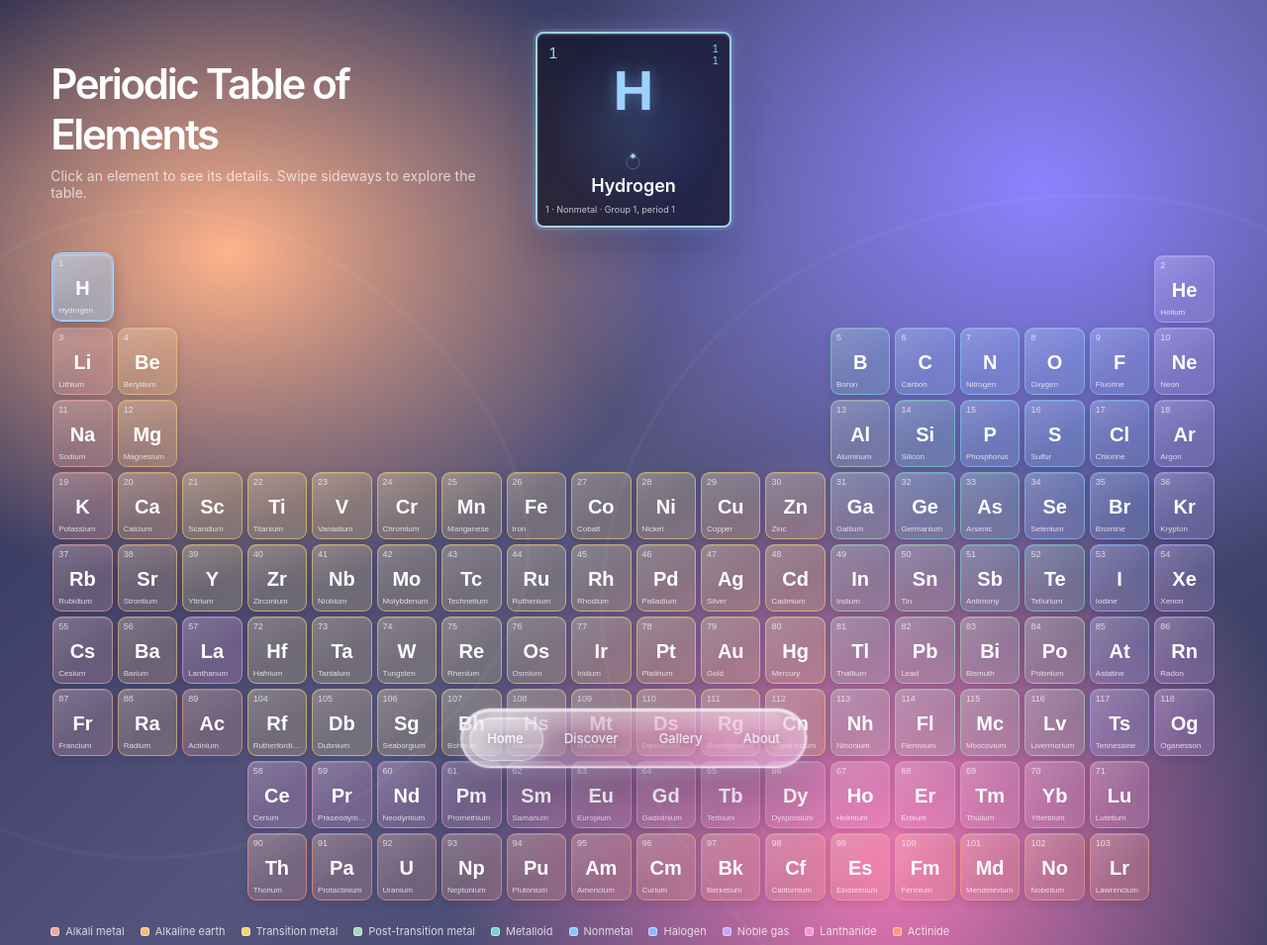
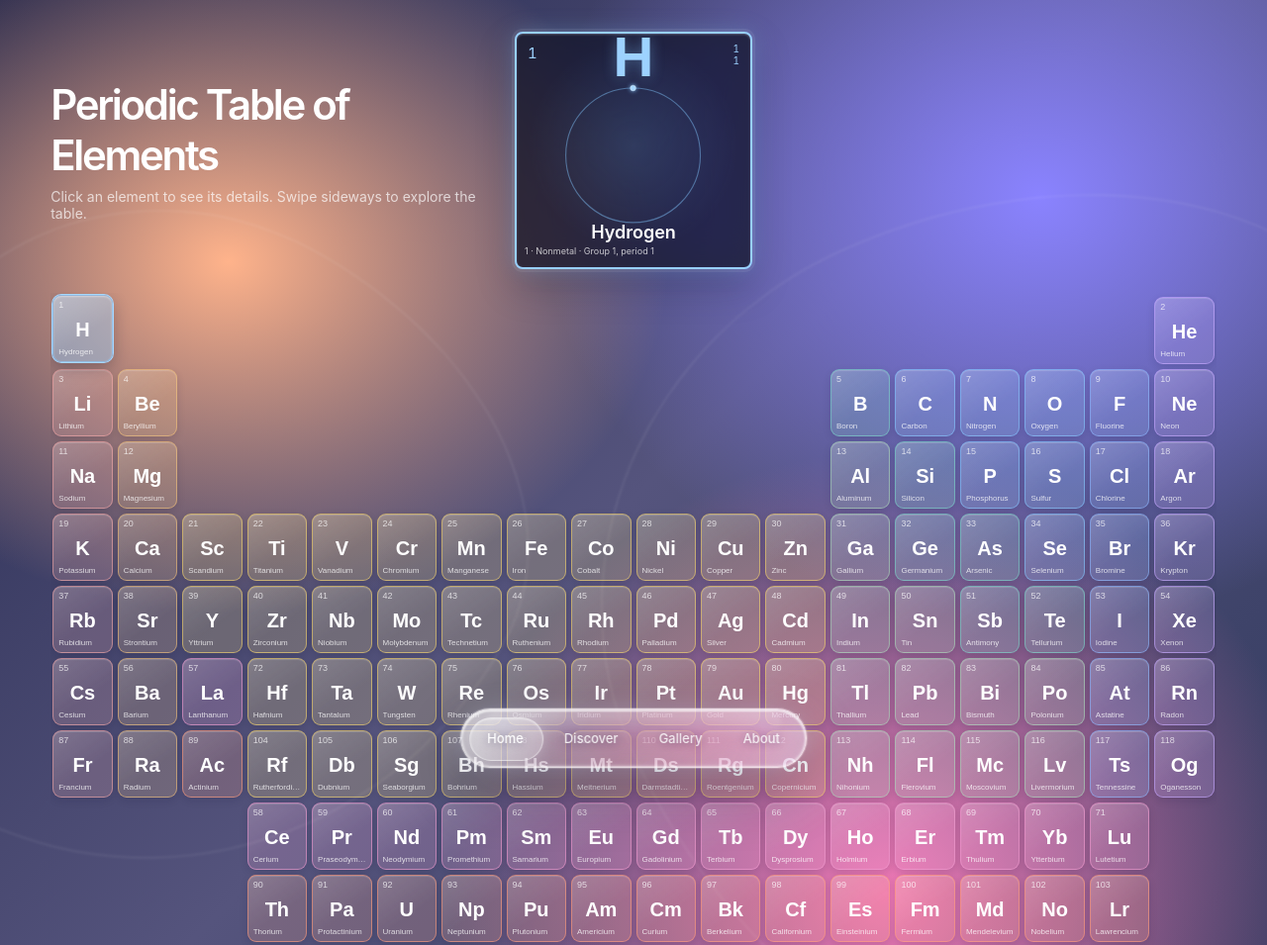
Before and after one commit to hasankhaleghi/test, a plain HTML site: page index.html in a window 1280 px wide. Shown: the top 955 px of the page at 99% size. Drawn offline with Linux system fonts and the light colour scheme.

Commit message:
Update index.html

```diff
--- a/index.html
+++ b/index.html
@@ -1,3 +1,4 @@
+
 <!doctype html>
 <html lang="en">
   <head>
@@ -245,7 +246,7 @@
         position: relative;
         isolation: isolate;
         display: block;
-        width: clamp(160px, 17vw, 198px);
+        width: clamp(190px, 19vw, 240px);
         aspect-ratio: 1;
         grid-column: 2;
         grid-row: 1;
@@ -270,10 +271,10 @@
       .electron-shells {
         position: absolute;
         z-index: 0;
-        top: 38%;
-        left: 9%;
-        width: 82%;
-        height: 58%;
+        top: 16%;
+        left: 4%;
+        width: 92%;
+        height: 72%;
         overflow: visible;
         pointer-events: none;
       }
@@ -322,7 +323,7 @@
 
       .element-detail-symbol {
         z-index: 10;
-        top: 30%;
+        top: 10%;
         left: 50%;
         max-width: calc(100% - 32px);
         transform: translate(-50%, -50%);
@@ -338,7 +339,7 @@
         position: absolute;
         z-index: 2;
         right: 8px;
-        bottom: 30px;
+        bottom: 25px;
         left: 8px;
         overflow: hidden;
         font-size: 18px;
@@ -507,7 +508,7 @@
         }
 
         .element-detail {
-          width: 160px;
+          width: 184px;
           min-width: 0;
         }
 
@@ -844,7 +845,7 @@ Og|Oganesson`
 
         const center = 60;
         shellCounts.forEach((electronCount, shellIndex) => {
-          const radius = 7 + shellIndex * 5.1;
+          const radius = (48 * (shellIndex + 1)) / shellCounts.length;
           const orbit = document.createElementNS(svgNamespace, "circle");
           orbit.setAttribute("cx", center);
           orbit.setAttribute("cy", center);
```
